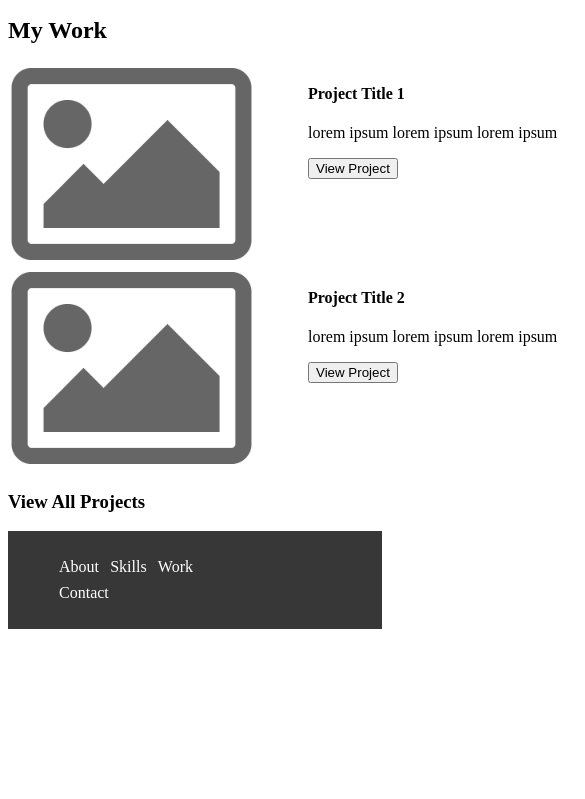
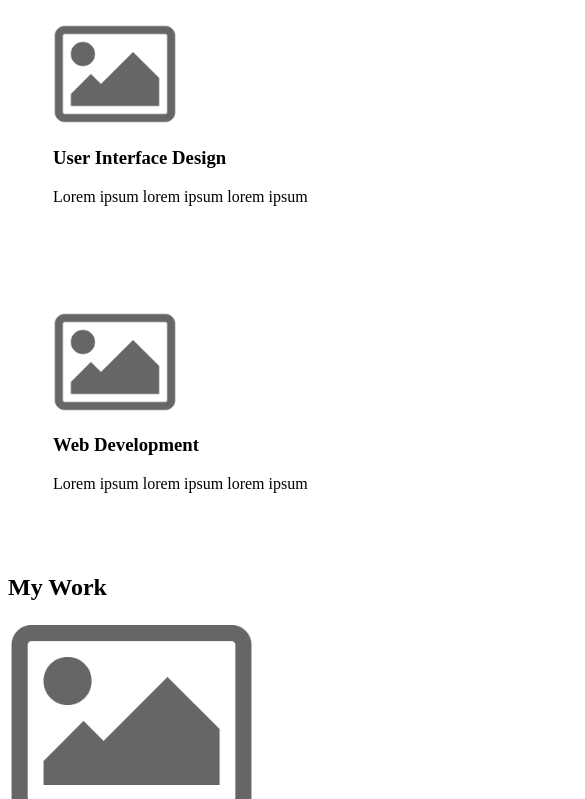
Before and after one commit to prnv06/UX_UI_HW_18, a plain HTML site: page index.html in a window 390 px wide. Shown: the part 1201-2000 px from the top of the page, 585 px wide, since content can reach past the window. Before the commit the page ends 1838 px from the top, so only its background shows below. Drawn offline with Linux system fonts and the light colour scheme.

Commit message:
Mobile Responsive changes
mobile responsive changes for skills and work sections

```diff
--- a/css/index.css
+++ b/css/index.css
@@ -91,3 +91,25 @@ footer ul {
     width: 900px;
     margin: 0 auto;
 }
+
+@media only screen and (max-width: 600px) {
+    .flexContainer {
+        flex-direction: column;
+    }
+
+    .skills-container {
+        width: 100%;
+    }
+
+    .workGrid {
+        grid-template-areas:
+        'image1'
+        'project1'
+        'image2'
+        'project2';
+    }
+
+    .project1, .project2 {
+        padding-bottom: 30px;
+    }
+}
```
Also changed, not shown: index.html (+2 -0 lines).
